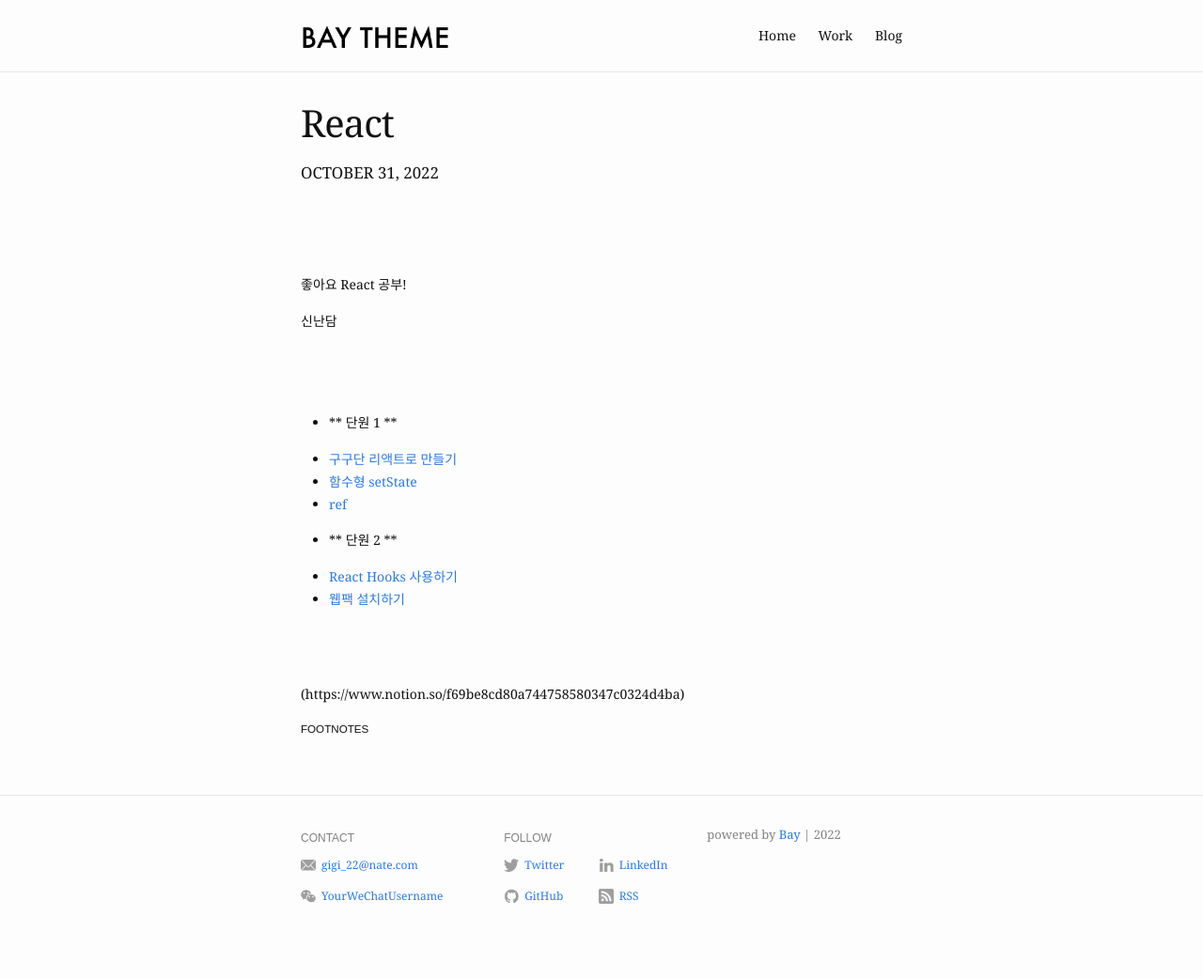
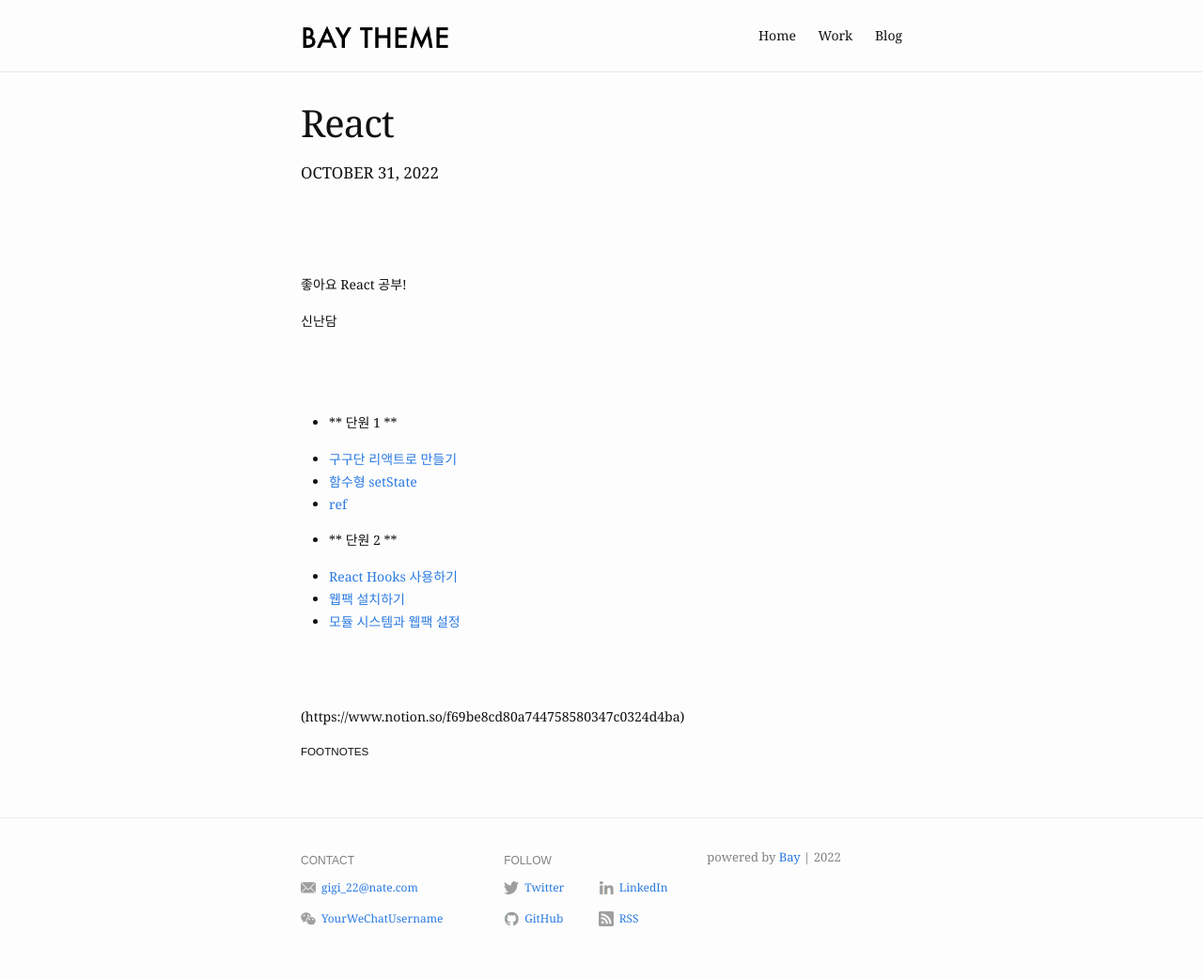
Before and after one commit to dorongkim/dorongkim.github.io, a Jekyll site: the page built from _posts/2022-10-31-React.md, in a window 1280 px wide. Shown: the whole page at 94% size. Built offline with Jekyll 4.4.1, drawn with Linux system fonts in a browser that asks for light colours; before the commit the page ends 1017 px from its top, so only the background shows below that.

Commit message:
모듈 시스템과 웹팩 설정

```diff
--- a/_posts/2022-10-31-React.md
+++ b/_posts/2022-10-31-React.md
@@ -25,7 +25,7 @@ blurb: "React"
 
 - [React Hooks 사용하기][link_react_web_4]
 - [웹팩 설치하기][link_react_web_5]
-
+- [모듈 시스템과 웹팩 설정][link_react_web_6]
 
 <br />
 <br />
```
Also changed, not shown: other parts of _posts/2022-10-31-React.md (+1 -0 lines).
